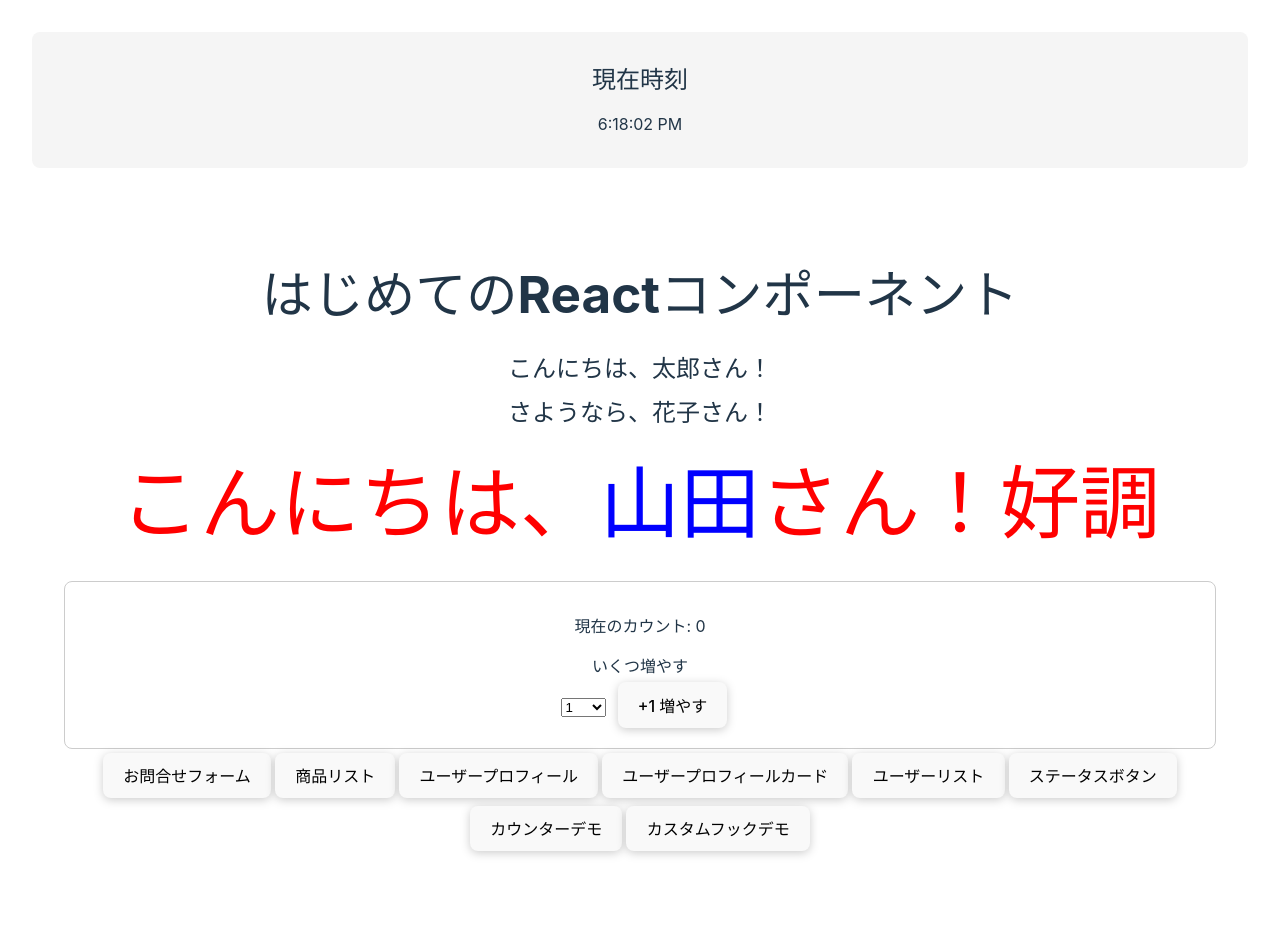
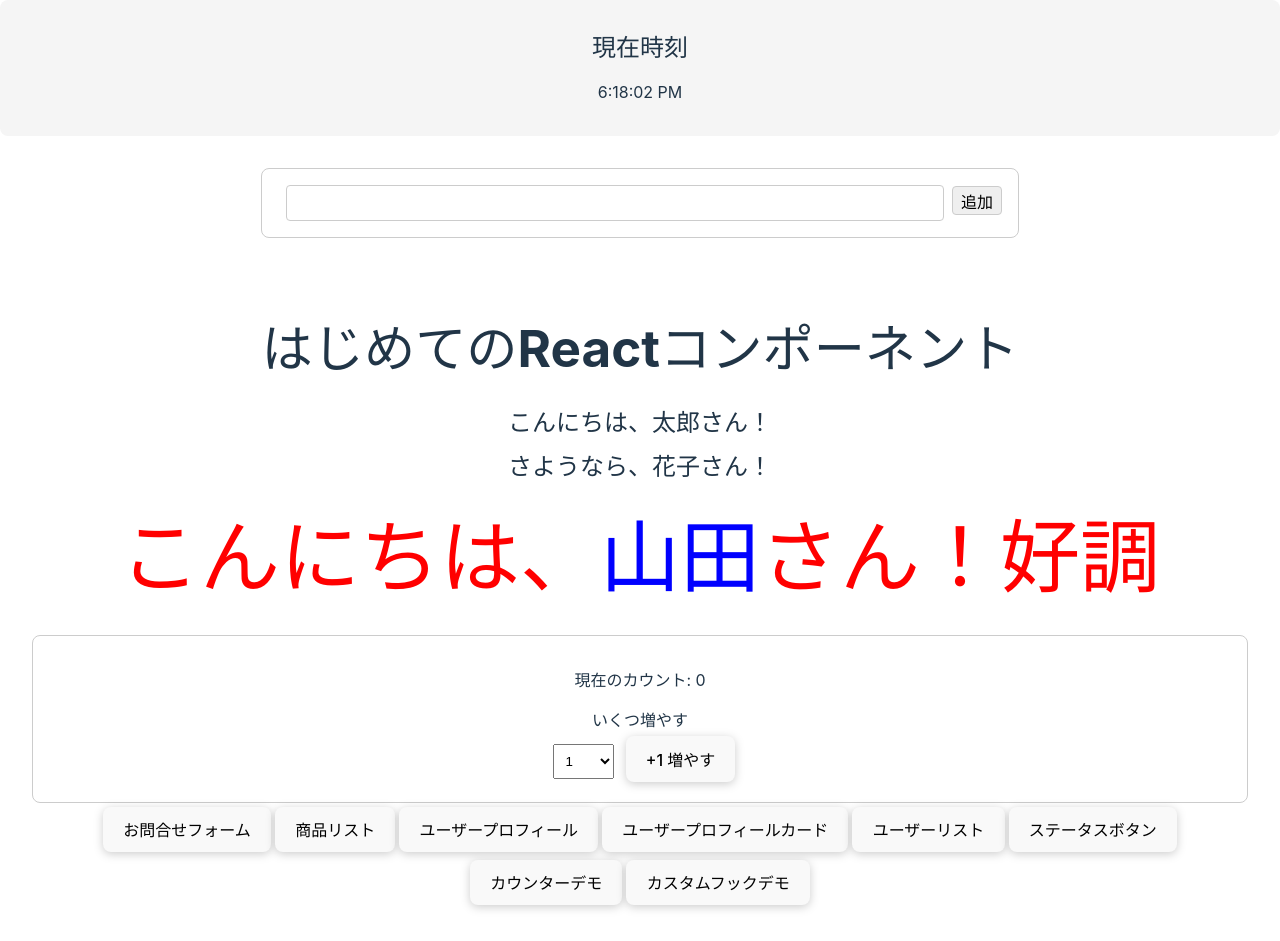
Before and after one commit to sutou81/todo_list_proaka, a React (Vite) app in the folder vite-project/: page / in a window 1280 px wide. Before the commit the page ends 919 px from the top, so only its background shows below. Built offline with nearby package versions, Linux system fonts and the light colour scheme.

Commit message:
Finish todo_list_cru(ReactでTodoアプリを作ろう_2完了)

```diff
--- a/vite-project/src/App.tsx
+++ b/vite-project/src/App.tsx
@@ -12,6 +12,7 @@ import StatusButton, { ButtonStatus } from './components/StatusButton'; // `Butt
 import CounterDemo from './components/CouterDemo';
 import CustomHookDemo from './components/CustomHookDemo';
 import localforage from 'localforage';
+import Todo from './todo';//Todoコンポーネントをインポート
 
 
 
@@ -191,6 +192,8 @@ function App() {
   }
 
   return (
+    <>
+    <Todo /> {/* Todoコンポーネントをレンダリング */}
     <Router>
       <Routes>
         {/* ホームページ */}
@@ -330,6 +333,7 @@ function App() {
         <Route path="/custom-hook-demo" element={<CustomHookDemo />} />
       </Routes>
     </Router>
+    </>
 
   )
 }
--- a/vite-project/src/index.css
+++ b/vite-project/src/index.css
@@ -68,3 +68,37 @@ button:focus-visible {
     background-color: #f9f9f9;
   }
 }
+
+#root {
+  margin:0;
+  padding:0;
+}
+
+select {
+  margin: 0.5rem;
+  padding:0.5rem;
+}
+
+input[type='text'] {
+  width:50vw;
+  padding:0.5em;
+  margin:0 0.5em;
+}
+
+input[type='submit'] {
+  padding:0.1em 0.5em;
+}
+
+form.especial{
+  display:inline-block;
+}
+
+ul {
+  list-style:none;
+  margin-left:0.5em;
+  padding-left:0.5em;
+}
+
+li {
+  margin-bottom:0.5em;
+}
--- /dev/null
+++ b/vite-project/src/todo.tsx
@@ -0,0 +1,121 @@
+import { useState } from "react";
+
+//"Todo"型の定義をコンポーネントの外で行います
+type Todo = {
+  content: string; //プロパティ content は文字列型
+  readonly id: number;
+}
+
+//Todo コンポーネントの定義
+//React.FC→変数にコンポーネントを格納する時のやりかた
+const Todo:React.FC = () => {
+  const [todos, setTodos] = useState<Todo[]>([]);//"Todo(typeで設定した)"の配列を保持するステート
+  const [text, setText] = useState('');//フォーム入力のためのステート
+  const [nextId, setNextId] = useState(1) //次の "Todo" のIDを保持するステート
+
+  const handleEdit = (id:number, value:string) => {
+    /*
+     setTodosはuseStateに保存してあるものの中で該当するid
+     の値を更新して、useStateの保存状態を更新
+     */
+
+    setTodos((todos) =>{
+      /**
+       * 引数として渡された todoのidが一致する
+       * 更新前の todos ステート内の todo の
+       * value プロパティを引数 value(=e.target.value編集した値)に置き換える
+       */
+      /*次のコードを行うまではtodosをmapでバラす前の状態のもの
+       javascriptオブジェクトの状態{content: string, id:number}※🌕
+       つまりtodosは、配列に格納されたjavascriptオブジェクトを1つずつばらした状態
+       */
+      const newTodos = todos.map((todo) => {
+        //編集した場所のidと保存してある配列の要素のidが同じだったら、値を更新する
+        if (todo.id === id) {
+          /*以下の⭐️のコメントアウトの様に直接useState
+           を編集するのではなく、🌞の様に新しいオブジェクトを生成して、から修正する
+          */
+          return {...todo, content:value}//🌞
+          //⭐️todo.content = value⭐️
+        }
+        /*上記の条件文にあてはまれば、contentの値が更新され
+         あてはまらなければ、contentの値はそのまま
+        */
+        return todo;
+      });
+
+      console.log('=== Original todos ===')
+      todos.map((todo) => {
+        console.log(`id:${todo.id}, value:${todo.content}`)
+      })
+
+      // todosステートを更新
+      return newTodos//これをreturnすることで、setTodos(newTodos)でtodosの中身が更新される
+    })
+  }
+
+  //todos ステートを更新する関数
+  const handleSubmit = () => {
+    //何も入力されていなかったらリターン
+    if(!text) return;
+
+    //新しい "Todo" を作成
+    //:Todo→型注釈
+    const newTodo: Todo = {
+      content: text, //text ステートの値をcontent プロパティへ
+      id:nextId,
+    };
+    /**
+     * 更新前の todos ステートを元に
+     * スプレッド構文で展開した要素へ
+     * newTodo を加えた新しい配列でステートを更新
+    **/
+   /*以下のコードの書き方に対する違和感
+    React + TypeScript 基礎編では[]の中身の書き方の順序が本コード(以下)と逆だった
+     [...prevTodos, newTodo]);
+    書き方①[newTodo, ...prevTodos])と② [...prevTodos, newTodo]);の書き方の違い
+    ⭐️どちらも書き方としては有効⭐️ただし以下の違いが生じる
+    例：例えば prevTodos = ['A', 'B', 'C'] のとき、newTodo = 'X' を追加する場合
+    ①[newTodo, ...prevTodos])→(結果)['X', 'A', 'B', 'C'] 新しいものを 上に追加（最近のを先に）
+    ②[...prevTodos, newTodo])→(結果)['A', 'B', 'C', 'X'] 新しいものを 下に追加（古い順に並ぶ）
+    */
+    setTodos((prevTodos) => [newTodo, ...prevTodos]);
+    setNextId(nextId+1);//次の ID を更新
+
+    //フォームへの入力をクリアする
+    setText('');
+  };
+
+  return (
+    <div>
+      <form
+        onSubmit={(e) => {
+          e.preventDefault();//フォームのデフォルト動作を防ぐ
+          handleSubmit();//handleSubmit 関数を呼び出す。
+        }}
+        className="especial"
+      >
+        <input
+          type="text"
+          value={text} //フォームの入力値をステートにバインド
+          onChange={(e) => setText(e.target.value)} //入力値が変わった時にステートを更新
+        />
+        <input type="submit" value="追加" />
+      </form>
+      <ul>
+        {todos.map((todo) => (
+          //key 属性: 各リスト項目に一意の識別子を設定し、React が効率的に変更を追跡できるようにします。
+          <li key={todo.id}>
+            <input
+              type="text"
+              value={todo.content}
+              onChange= {(e) => handleEdit(todo.id, e.target.value) }
+            />
+          </li>//todoのリストを表示
+        ))}
+      </ul>
+    </div>
+  )
+}
+
+export default Todo;
```
Also changed, not shown: vite-project/src/hello.tsx (added, +16 -0 lines).
